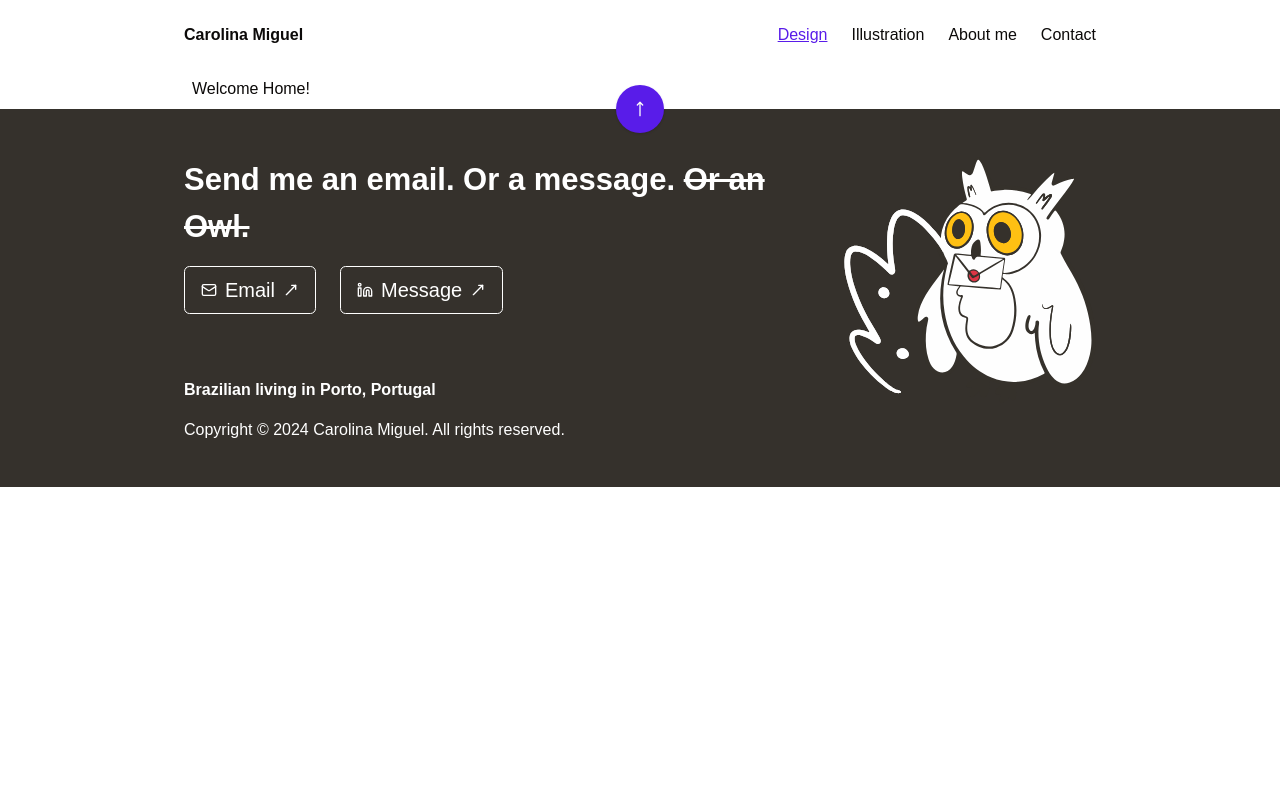
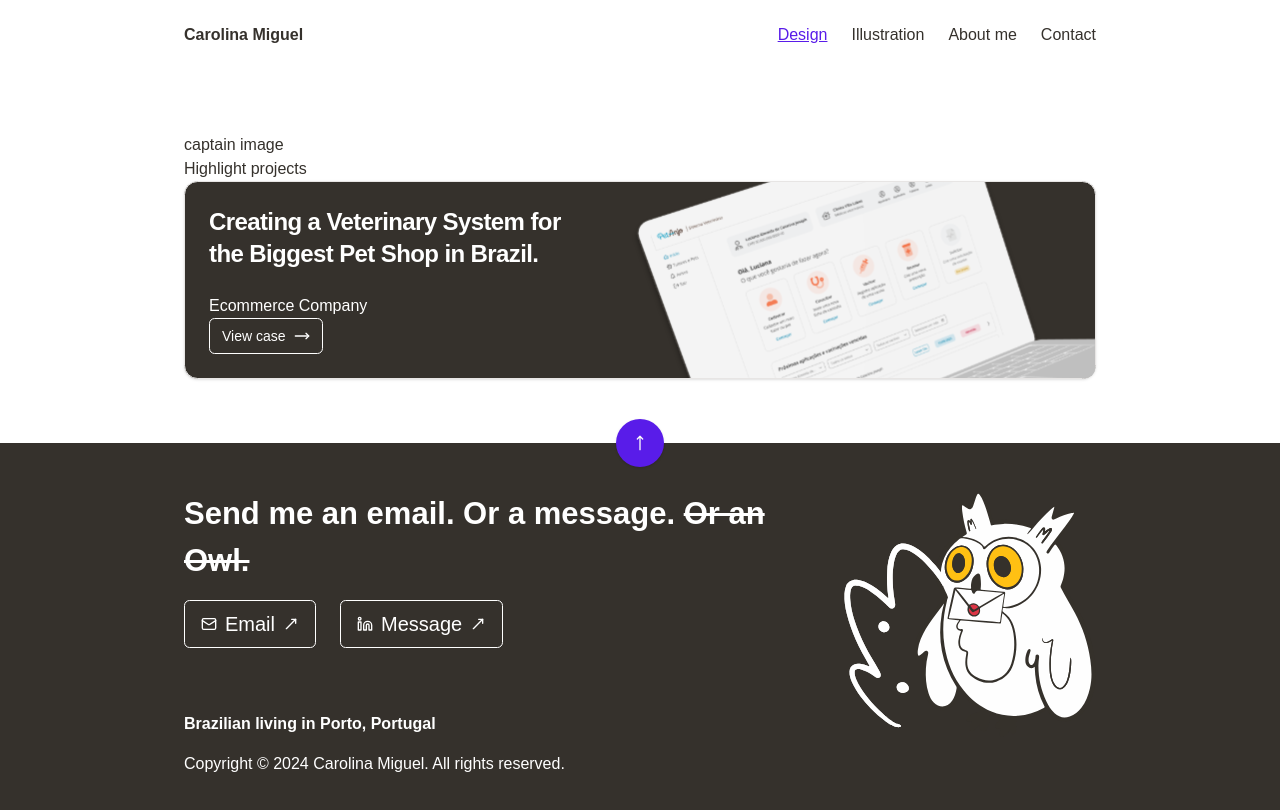
Before and after one commit to caioat/neni-portfolio-shadcn, a React (Vite) app: page / in a window 1280 px wide. Shown: the top 810 px of the page. Built offline with nearby package versions, Linux system fonts and the light colour scheme.

Commit message:
Highlights cards initial implementation (can improve on the shdcn component side)

```diff
--- a/src/components/Footer.tsx
+++ b/src/components/Footer.tsx
@@ -4,7 +4,7 @@ import owl1 from "../assets/owl_1.svg";
 
 export const Footer = () => {
   return (
-    <footer className="py-6 md:py-0 bg-footer-gray">
+    <footer className="py-6 md:py-0 bg-foreground">
       <div className="container-wrapper">
         <div className="h-[378px]">
           <div className="flex justify-center">
--- a/src/index.css
+++ b/src/index.css
@@ -6,7 +6,8 @@
 
 :root {
   --background: hsl(0 0% 100%);
-  --foreground: hsl(20 14.3% 4.1%);
+  /* --foreground: hsl(20 14.3% 4.1%); */
+  --foreground: hsl(36, 10%, 19%);
   --card: hsl(0 0% 100%);
   --card-foreground: hsl(20 14.3% 4.1%);
   --popover: hsl(0 0% 100%);
@@ -90,7 +91,6 @@
   --radius-xl: calc(var(--radius) + 4px);
   /* my additions */
   --font-sans: "Red Hat Display", sans-serif;
-  --color-footer-gray: hsla(36, 10%, 19%, 1);
   --color-purple: hsla(258, 82%, 51%, 1);
   /* my additions */
 }
--- a/src/routes/__root.tsx
+++ b/src/routes/__root.tsx
@@ -9,7 +9,7 @@ export const Route = createRootRoute({
       <div className="relative flex min-h-svh flex-col bg-background">
         <div className="flex flex-1 flex-col">
           <Header />
-          <div className="container-wrapper">
+          <div className="container-wrapper pt-16 pb-16">
             <Outlet />
           </div>
           <Footer />
--- a/src/routes/index.lazy.tsx
+++ b/src/routes/index.lazy.tsx
@@ -1,13 +1,51 @@
-import { createLazyFileRoute } from '@tanstack/react-router'
+import { createLazyFileRoute } from "@tanstack/react-router";
 
-export const Route = createLazyFileRoute('/')({
+import {
+  Card,
+  CardContent,
+  CardFooter,
+  CardHeader,
+  CardTitle,
+} from "@/components/ui/card";
+import { Button } from "@/components/ui/button";
+import { MoveRight } from "lucide-react";
+import vetSystemCard from "../assets/vet_system_card.svg";
+
+export const Route = createLazyFileRoute("/")({
   component: Index,
-})
+});
 
 function Index() {
   return (
-    <div className="p-2">
-      <h3>Welcome Home!</h3>
-    </div>
-  )
+    <>
+      <div>captain image</div>
+      <div>
+        <p>Highlight projects</p>
+        <Card className="flex justify-between bg-foreground text-white">
+          <div className="w-[50%]">
+            <CardHeader>
+              <CardTitle className="text-2xl">
+                Creating a Veterinary System for the Biggest Pet Shop in Brazil.
+              </CardTitle>
+            </CardHeader>
+            <CardContent>
+              <p className="text-md">Ecommerce Company</p>
+              <Button
+                variant="ghost"
+                className="text-sm font-light border-1 border-white"
+                asChild
+              >
+                <a href="mailto:cm.carolmiguel@gmail.com">
+                  View case <MoveRight />
+                </a>
+              </Button>
+            </CardContent>
+          </div>
+          <div>
+            <img src={vetSystemCard} alt="" className="h-full rounded-br-lg" />
+          </div>
+        </Card>
+      </div>
+    </>
+  );
 }
```
Also changed, not shown: src/assets/vet_system_card.svg (added).
